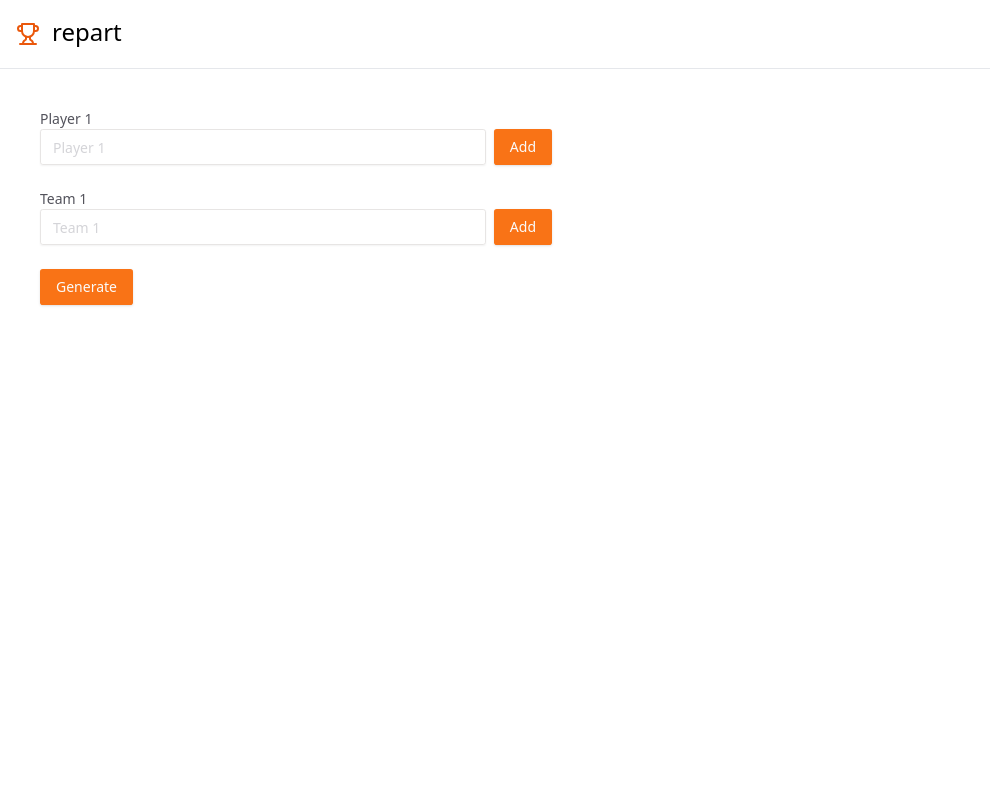
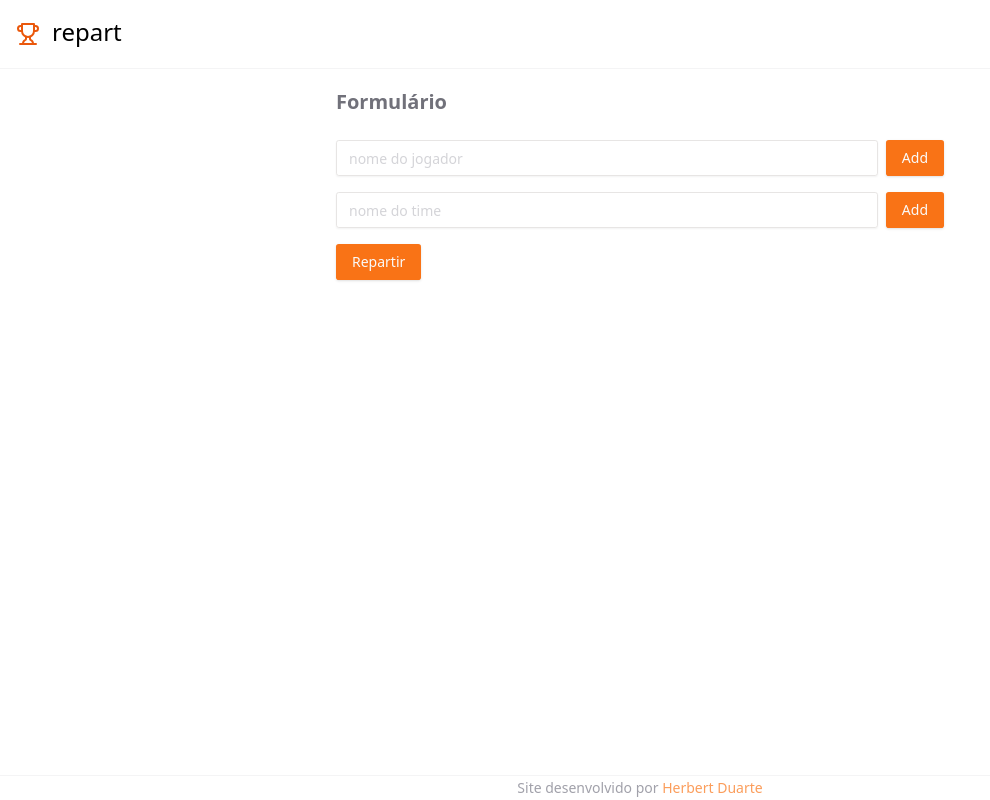
Before and after one commit to HerbertDuarte/repart, a React (Vite) app: page / in a window 1280 px wide. Shown: the whole page, without its empty margins (0-990 px from the left). Built offline with nearby package versions, Linux system fonts and the light colour scheme.

Commit message:
finish beta 1

```diff
--- a/src/App.tsx
+++ b/src/App.tsx
@@ -4,6 +4,7 @@ import { TeamForm } from "./components/forms/teams-form";
 import { PlayerForm } from "./components/forms/player-form";
 import { useState } from "react";
 import { toast } from "sonner";
+import { PlayerTeamsTable } from "./components/tables/player-teams-table";
 
 type PlayerWithTeam = {
   player: string;
@@ -13,11 +14,11 @@ type PlayerWithTeam = {
 export default function App() {
   const [players, setPlayers] = useState<string[] | []>([]);
   const [teams, setTeams] = useState<string[] | []>([]);
-  const [result, setResult] = useState<PlayerWithTeam[]>();
+  const [result, setResult] = useState<PlayerWithTeam[] | []>([]);
 
   function matchPlayerTeams() {
     if (teams.length !== players.length) {
-      toast.error("O número de jogadores é diferente do número de times")
+      toast.error("O número de jogadores é diferente do número de times");
       return;
     }
     const playersWithoutTeams: PlayerWithTeam[] = [];
@@ -31,25 +32,49 @@ export default function App() {
 
     setResult(playersWithoutTeams);
   }
+
   return (
-    <div className="flex flex-col h-dvh w-full justify-center items-center">
-      <header className="p-4 flex justify-between items-center border-b w-full">
+    <div className="flex flex-col min-h-dvh w-full justify-start items-center">
+      <header className="p-4 bg-white fixed flex justify-between items-center border-b border-zinc-100 w-full">
         <div className="flex gap-3 justify-center items-center">
           <Trophy className="text-orange-600" />
           <p className="text-2xl pb-1">repart</p>
         </div>
       </header>
-      <main className="flex-1 p-10 w-full">
-        <PlayerForm players={players} setPlayers={setPlayers} />
-        <TeamForm teams={teams} setTeams={setTeams} />
+      <main className="w-full flex-1 flex justify-start items-center flex-col pt-20 sm:pt-14">
+        <div className="p-4 sm:p-8 pb-6 w-full max-w-2xl">
+          <h1 className="pb-6 text-xl text-zinc-500 font-semibold">
+            Formulário
+          </h1>
+          <PlayerForm players={players} setPlayers={setPlayers} />
+          <TeamForm teams={teams} setTeams={setTeams} />
 
-        <Button onClick={() => matchPlayerTeams()}>Generate</Button>
+          <Button className="my-4" onClick={() => matchPlayerTeams()}>
+            Repartir
+          </Button>
+        </div>
+        {result.length > 0 && <div className="h-px w-screen bg-zinc-100" />}
+        {result.length > 0 && (
+          <div className="w-full p-4 sm:p-8 max-w-2xl">
+            <h1 className="pb-6 text-xl text-zinc-500 font-semibold">
+              Repartição
+            </h1>
+            <PlayerTeamsTable result={result} setResult={setResult} />
+          </div>
+        )}
       </main>
-      <div>
-        <pre>
-        {JSON.stringify(result)}
-        </pre>
-      </div>
+      <footer className="text-sm w-full text-center border-t border-zinc-100 bg-white p-0.5 text-zinc-400">
+        <p>
+          Site desenvolvido por{" "}
+          <a
+            target="_blank"
+            className="font-medium text-orange-500/70 hover:text-orange-500 hover:underline"
+            href="https://herbertduarte.vercel.app"
+          >
+            Herbert Duarte
+          </a>
+        </p>
+      </footer>
     </div>
   );
 }
--- a/src/components/forms/player-form.tsx
+++ b/src/components/forms/player-form.tsx
@@ -1,8 +1,9 @@
-import { Label } from "../ui/label";
 import { Button } from "../ui/button";
 import { Input } from "../ui/input";
 import { useForm } from "react-hook-form";
 import { Dispatch, SetStateAction } from "react";
+import { toast } from "sonner";
+import { PlayerTable } from "../tables/player-table";
 
 type Props = {
   players: string[];
@@ -12,49 +13,32 @@ type Props = {
 export function PlayerForm({ players, setPlayers }: Props) {
   const form = useForm();
   const handleSubmit = form.handleSubmit((data) => {
+    if (data.player === "") {
+      toast.error("Preencha o campo <nome do jogador>");
+      return;
+    }
     setPlayers((prev) => [...prev, data.player]);
     form.setValue("player", "");
   });
 
-  function removeItem(index: number) {
-    setPlayers((prev) => prev.filter((_, indexOf) => indexOf !== index));
-  }
   return (
     <>
-      <form onSubmit={handleSubmit}>
-        <div className="flex justify-center items-end gap-2 w-full max-w-lg">
-          <Label className="text-sm font-medium text-zinc-600 flex-1">
-            Player 1
+      <form className="pb-4" onSubmit={handleSubmit}>
+        <div className="flex justify-center items-end gap-2 w-full">
           <Input
             {...form.register("player")}
             className="placeholder:text-zinc-300 placeholder:font-normal outline-none"
-              placeholder="Player 1"
+            placeholder="nome do jogador"
             type="text"
             id="player"
           />
-          </Label>
           <Button>Add</Button>
         </div>
       </form>
 
-      <div className="py-3 space-y-3 max-w-lg">
-        {players.map((player, index) => (
-          <div key={index} className="flex justify-between items-center">
-            <label
-              htmlFor="terms"
-              className="flex items-center text-sm font-medium leading-none peer-disabled:cursor-not-allowed peer-disabled:opacity-70"
-            >
-              <p>{player}</p>
-            </label>
-            <button
-              onClick={() => removeItem(index)}
-              className="text-orange-600 font-medium hover:underline"
-            >
-              remover
-            </button>
-          </div>
-        ))}
-      </div>
+      {players.length > 0 && (
+        <PlayerTable players={players} setPlayers={setPlayers} />
+      )}
     </>
   );
 }
--- a/src/components/forms/teams-form.tsx
+++ b/src/components/forms/teams-form.tsx
@@ -1,8 +1,9 @@
-import { Label } from "../ui/label";
 import { Button } from "../ui/button";
 import { Input } from "../ui/input";
 import { useForm } from "react-hook-form";
 import { Dispatch, SetStateAction } from "react";
+import { toast } from "sonner";
+import { TeamTable } from "../tables/team-table";
 
 type Props = {
   teams: string[];
@@ -12,49 +13,31 @@ type Props = {
 export function TeamForm({ teams, setTeams }: Props) {
   const form = useForm();
   const handleSubmit = form.handleSubmit((data) => {
-    setTeams((prev) => [...prev, data.Team]);
-    form.setValue("Team", "");
+    if (data.team === "") {
+      toast.error("Preencha o campo <nome do time>");
+      return;
+    }
+    setTeams((prev) => [...prev, data.team]);
+    form.setValue("team", "");
   });
 
-  function removeItem(index: number) {
-    setTeams((prev) => prev.filter((_, indexOf) => indexOf !== index));
-  }
   return (
     <>
-      <form onSubmit={handleSubmit}>
-        <div className="flex justify-center items-end gap-2 w-full max-w-lg">
-          <Label className="text-sm font-medium text-zinc-600 flex-1">
-            Team 1
-            <Input
-              {...form.register("Team")}
-              className="placeholder:text-zinc-300 placeholder:font-normal outline-none"
-              placeholder="Team 1"
-              type="text"
-              id="Team"
-            />
-          </Label>
+      <form className="" onSubmit={handleSubmit}>
+        <div className="flex justify-center items-end gap-2 w-full">
+          <Input
+            {...form.register("team")}
+            className="placeholder:text-zinc-300 placeholder:font-normal outline-none"
+            placeholder="nome do time"
+            type="text"
+            id="Team"
+          />
+
           <Button>Add</Button>
         </div>
       </form>
 
-      <div className="py-3 space-y-3 max-w-lg">
-        {teams.map((team, index) => (
-          <div key={index} className="flex justify-between items-center">
-            <label
-              htmlFor="terms"
-              className="flex items-center text-sm font-medium leading-none peer-disabled:cursor-not-allowed peer-disabled:opacity-70"
-            >
-              <p>{team}</p>
-            </label>
-            <button
-              onClick={() => removeItem(index)}
-              className="text-orange-600 font-medium hover:underline"
-            >
-              remover
-            </button>
-          </div>
-        ))}
-      </div>
+      {teams.length > 0 && <TeamTable setTeams={setTeams} teams={teams} />}
     </>
   );
 }
--- /dev/null
+++ b/src/components/tables/player-table.tsx
@@ -0,0 +1,35 @@
+import { Dispatch, SetStateAction } from "react";
+
+interface Props {
+  players: string[];
+  setPlayers: Dispatch<SetStateAction<string[]>>;
+}
+
+export function PlayerTable({ players, setPlayers }: Props) {
+  function removeItem(index: number) {
+    setPlayers((prev) => prev.filter((_, indexOf) => indexOf !== index));
+  }
+  return (
+    <div className="border mb-4  rounded">
+      <div className="flex justify-between items-center border-b py-1 px-3">
+        <p className="text-zinc-400 text-sm">Jogador</p>
+        <p className="text-zinc-400 text-sm">Ação</p>
+      </div>
+      {players.map((player, index) => (
+        <div
+          key={index}
+          className="flex justify-between items-center border-b py-1.5 px-3"
+        >
+          <p className="text-sm font-medium">{player}</p>
+
+          <button
+            onClick={() => removeItem(index)}
+            className="text-orange-600 font-medium hover:underline text-sm"
+          >
+            remover
+          </button>
+        </div>
+      ))}
+    </div>
+  );
+}
--- /dev/null
+++ b/src/components/tables/player-teams-table.tsx
@@ -0,0 +1,48 @@
+import { Dispatch, SetStateAction } from "react";
+import { Button } from "../ui/button";
+import { toast } from "sonner";
+
+type PlayerWithTeam = {
+  player: string;
+  team: string;
+};
+
+interface Props {
+  result: PlayerWithTeam[];
+  setResult: Dispatch<SetStateAction<PlayerWithTeam[]>>;
+}
+export function PlayerTeamsTable({ result, setResult }: Props) {
+  function removeItem(index: number) {
+    setResult((prev) => prev.filter((_, indexOf) => indexOf !== index));
+  }
+  return (
+    <>
+      <div className="border rounded w-full ">
+        <div className="flex justify-between items-center border-b px-3 py-1 text-zinc-400 text-sm">
+          <p className="w-1/3">jogador</p>
+          <p className="w-1/3 text-center">Time</p>
+          <p className="w-1/3 text-right">Ação</p>
+        </div>
+
+        {result?.map((item, index) => (
+          <div
+            key={index}
+            className="flex justify-between items-center py-1.5 px-3 text-sm border-b font-medium"
+          >
+            <p className="w-1/3 ">{item.player}</p>
+            <p className="w-1/3 text-center">{item.team}</p>
+            <button
+              onClick={() => removeItem(index)}
+              className="w-1/3 text-right text-orange-500 text-sm hover:underline"
+            >
+              remover
+            </button>
+          </div>
+        ))}
+      </div>
+      <Button onClick={()=> toast.error("Fazer tu não quer né? Então espera!")} className="my-4 mr-2">mata-mata</Button>
+      {/* <Button className="my-4">grupos</Button> */}
+
+    </>
+  );
+}
--- /dev/null
+++ b/src/components/tables/team-table.tsx
@@ -0,0 +1,37 @@
+import { Dispatch, SetStateAction } from "react";
+
+interface Props {
+  teams: string[] | [];
+  setTeams: Dispatch<SetStateAction<string[]>>;
+}
+
+export function TeamTable({ teams, setTeams }: Props) {
+
+
+ function removeItem(index: number) {
+  setTeams((prev) => prev.filter((_, indexOf) => indexOf !== index));
+}
+  return (
+    <div className="border mt-4 rounded">
+      <div className="flex justify-between items-center border-b py-1 px-3">
+        <p className="text-zinc-400 text-sm">Time</p>
+        <p className="text-zinc-400 text-sm">Ação</p>
+      </div>
+      {teams.map((team, index) => (
+        <div
+          key={index}
+          className="flex justify-between items-center  border-b py-1.5 px-3"
+        >
+          <p className="text-sm font-medium">{team}</p>
+
+          <button
+            onClick={() => removeItem(index)}
+            className="text-orange-600 font-medium hover:underline text-sm"
+          >
+            remover
+          </button>
+        </div>
+      ))}
+    </div>
+  );
+}
```
Lines whose indentation alone changed are shown as unchanged.
